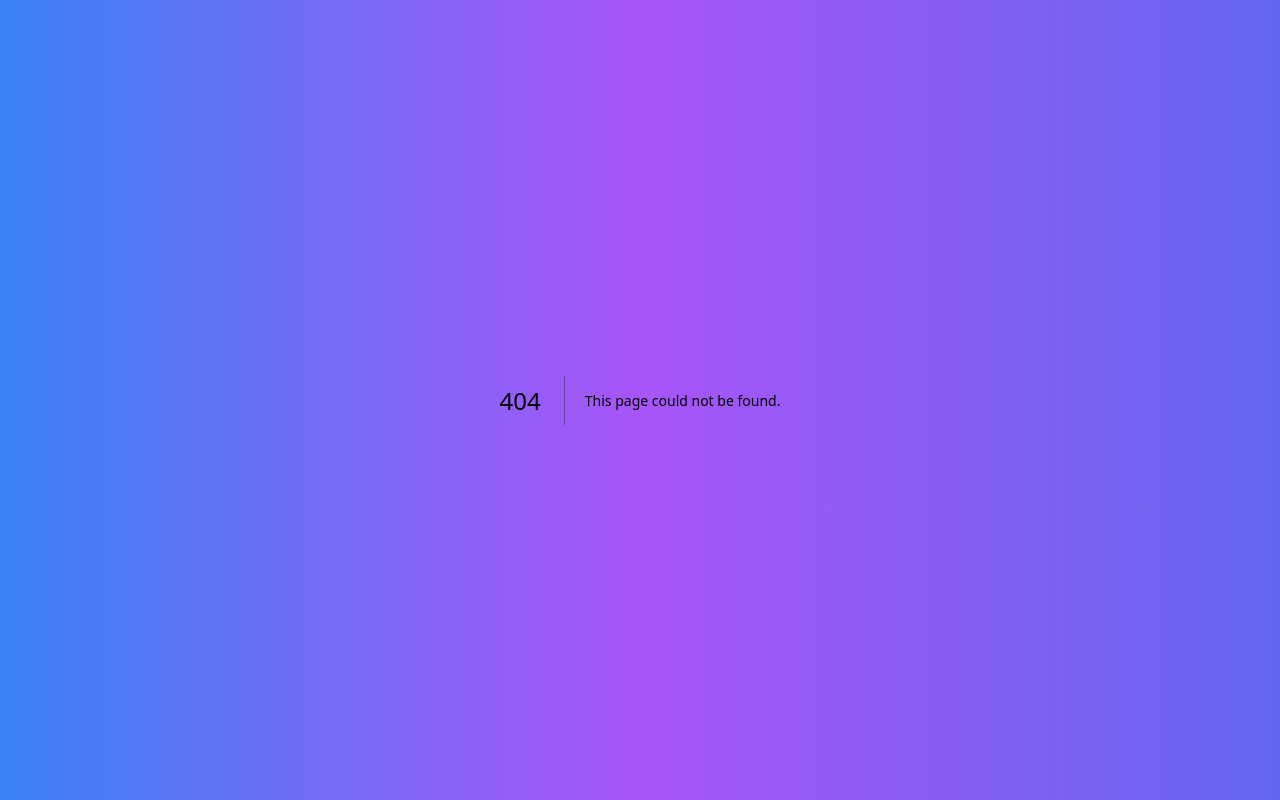
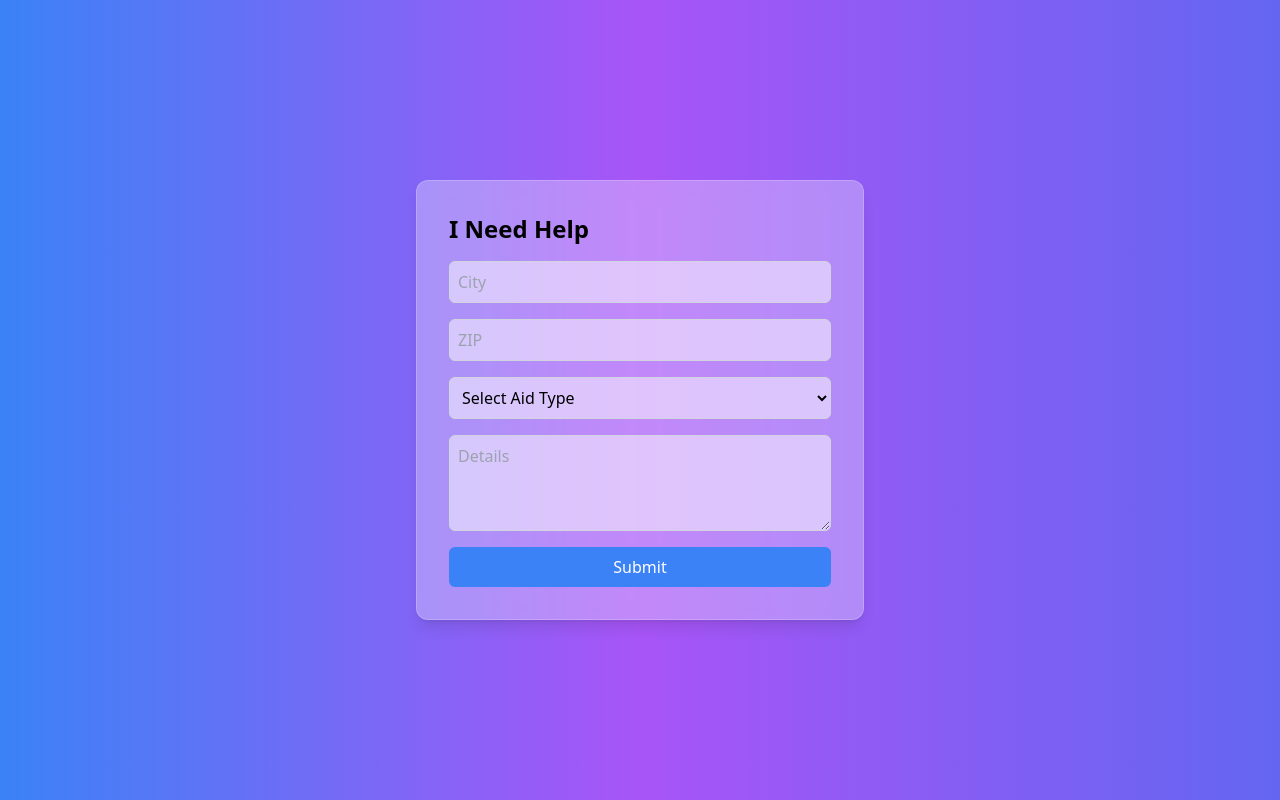
Before and after one commit to jaffchungus/AidFinder, a Next.js app: page /need in a window 1280 px wide. Before the commit this address had no page. Built offline with nearby package versions, Linux system fonts and the light colour scheme.

Commit message:
Create Need component for aid request form

```diff
--- /dev/null
+++ b/app/need/page.tsx
@@ -0,0 +1,89 @@
+"use client";
+
+import { useState } from "react";
+import { useRouter } from "next/navigation";
+import { v4 as uuidv4 } from "uuid";
+
+export default function Need() {
+  const [city, setCity] = useState("");
+  const [zip, setZip] = useState("");
+  const [aidType, setAidType] = useState("");
+  const [details, setDetails] = useState("");
+  const [recommendations, setRecommendations] = useState<any[]>([]);
+  const router = useRouter();
+
+  const handleSubmit = async (e: React.FormEvent) => {
+    e.preventDefault();
+    const receiverId = uuidv4();
+    const res = await fetch("/api/submit-need", {
+      method: "POST",
+      headers: { "Content-Type": "application/json" },
+      body: JSON.stringify({ receiverId, city, zip, aidType, details }),
+    });
+    const data = await res.json();
+    if (data.match) {
+      router.push(`/chat/${data.chatChannel}`);
+    } else {
+      setRecommendations(data.recommendations || []);
+    }
+  };
+
+  return (
+    <main className="flex min-h-screen flex-col items-center justify-center p-4 md:p-24">
+      <div className="glass-card p-6 md:p-8 max-w-md w-full">
+        <h1 className="text-2xl font-bold mb-4">I Need Help</h1>
+        <form onSubmit={handleSubmit} className="space-y-4">
+          <input
+            type="text"
+            placeholder="City"
+            value={city}
+            onChange={(e) => setCity(e.target.value)}
+            className="input"
+            required
+          />
+          <input
+            type="text"
+            placeholder="ZIP"
+            value={zip}
+            onChange={(e) => setZip(e.target.value)}
+            className="input"
+            required
+          />
+          <select
+            value={aidType}
+            onChange={(e) => setAidType(e.target.value)}
+            className="input"
+            required
+          >
+            <option value="">Select Aid Type</option>
+            <option value="food">Food</option>
+            <option value="shelter">Shelter</option>
+            <option value="other">Other</option>
+          </select>
+          <textarea
+            placeholder="Details"
+            value={details}
+            onChange={(e) => setDetails(e.target.value)}
+            className="input h-24"
+            required
+          />
+          <button type="submit" className="btn bg-blue-500 hover:bg-blue-600 w-full">
+            Submit
+          </button>
+        </form>
+        {recommendations.length > 0 && (
+          <div className="mt-6 md:mt-8">
+            <h2 className="text-xl font-bold mb-4">Recommended Organizations</h2>
+            <ul className="space-y-2">
+              {recommendations.map((org, i) => (
+                <li key={i} className="text-gray-800">
+                  {org.name} - {org.address}
+                </li>
+              ))}
+            </ul>
+          </div>
+        )}
+      </div>
+    </main>
+  );
+}
```
